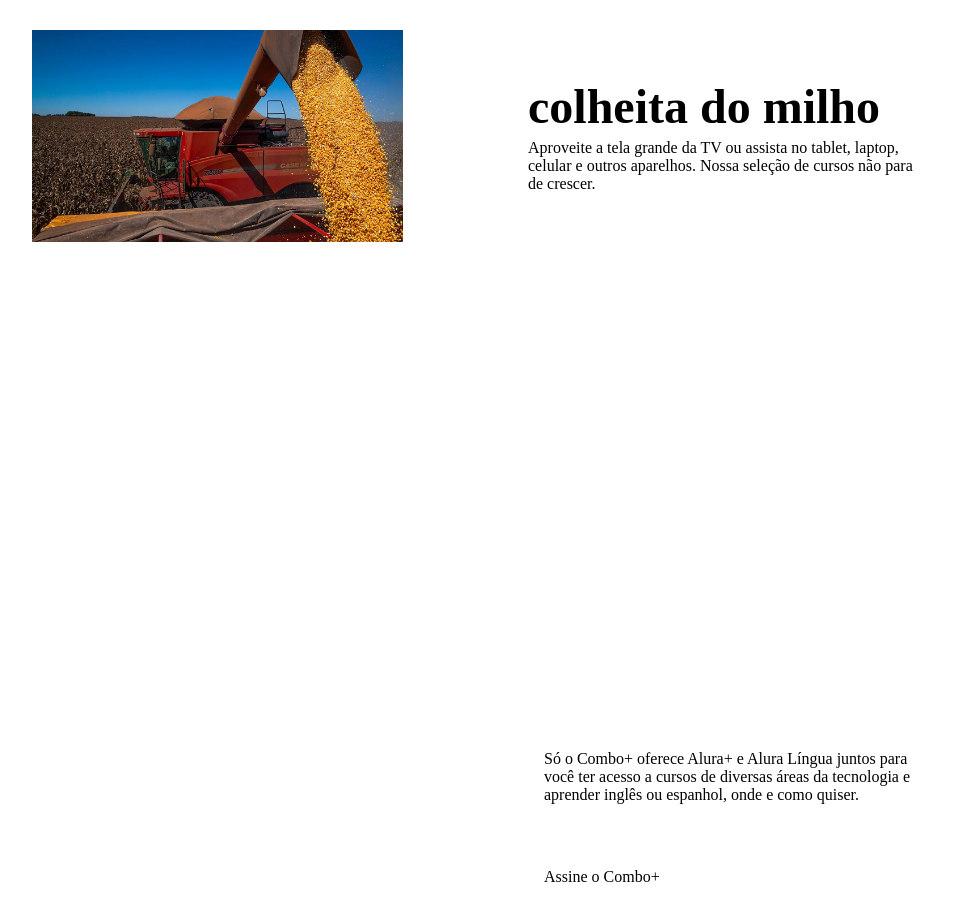
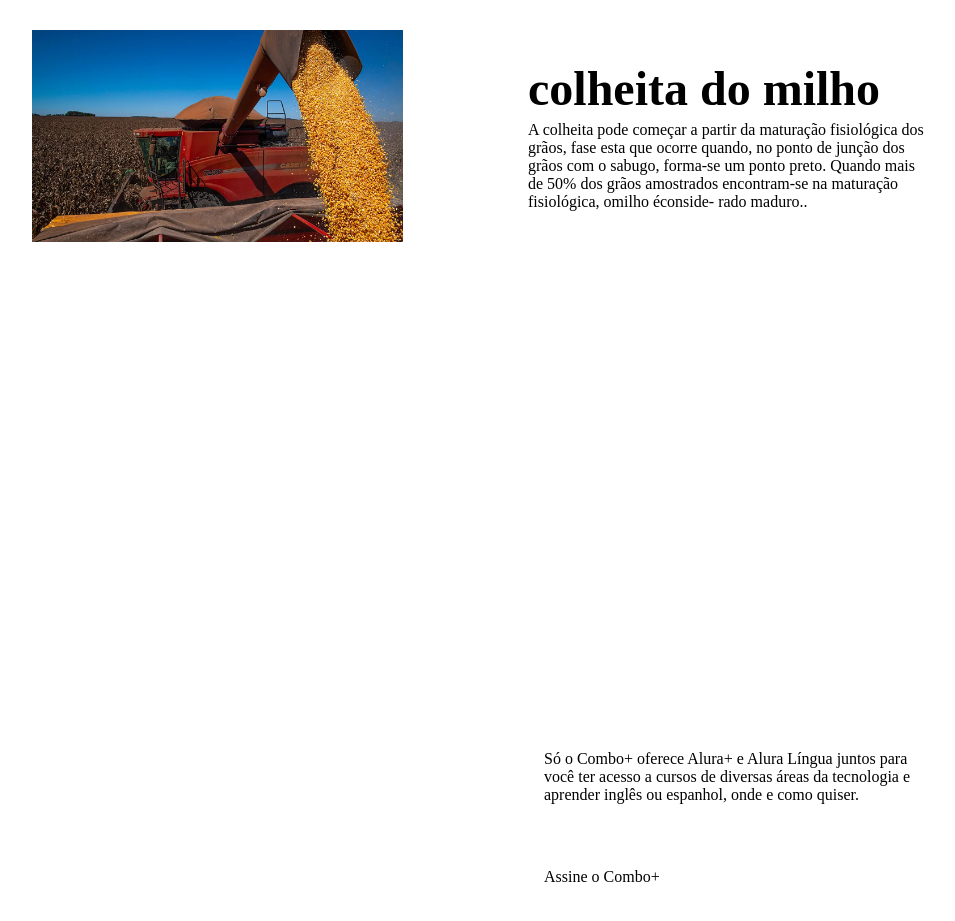
Before and after one commit to guilhermepravato/agrinho.guilherme, a plain HTML site: page index.html in a window 1280 px wide. Shown: the part 1080-2001 px from the top of the page, without its empty margins (144-1099 px from the left). Drawn offline with Linux system fonts and the light colour scheme.

Commit message:
hbhdvhgd

```diff
--- a/index.html
+++ b/index.html
@@ -25,8 +25,7 @@
     <img src="co.png" alt="Um monitor e um celular com a alura plus aberta" class="secundario__imagem">
     <div class="container__descricao">
         <h2 class="descricao__titulo">colheita do milho</h2>
-        <p class="descricao__texto">Aproveite a tela grande da TV ou assista no tablet, laptop, celular e outros
-            aparelhos. Nossa seleção de cursos não para de crescer.</p>
+        <p class="descricao__texto">A colheita pode começar a partir da maturação fisiológica dos grãos, fase esta que ocorre quando, no ponto de junção dos grãos com o sabugo, forma-se um ponto preto. Quando mais de 50% dos grãos amostrados encontram-se na maturação fisiológica, omilho éconside- rado maduro..</p>
 
 
     </div>
```
